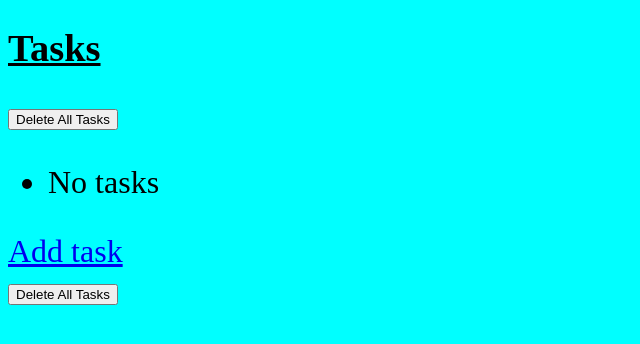
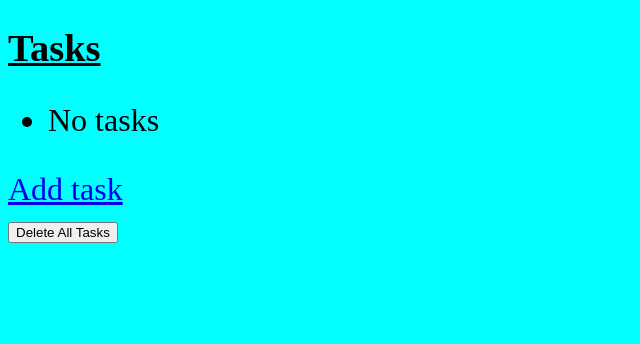
Before and after one commit to Bobolan123/Django, a Django app: page /tasks/ in a window 1280 px wide. Shown: the top 344 px of the page, without its empty margins (0-640 px from the left). Run offline with Django 4.2, Linux system fonts and the light colour scheme.

```diff
--- a/tasks/templates/tasks/index.html
+++ b/tasks/templates/tasks/index.html
@@ -2,10 +2,6 @@
 
 {% block body %}
     <h1>Tasks</h1>
-    <form method="post">
-        {% csrf_token %}
-        <input type="submit" name="delete" value="Delete All Tasks">
-    </form>
     <ul>
         {% for task in tasks %}
             <li>{{task}}</li>
```
